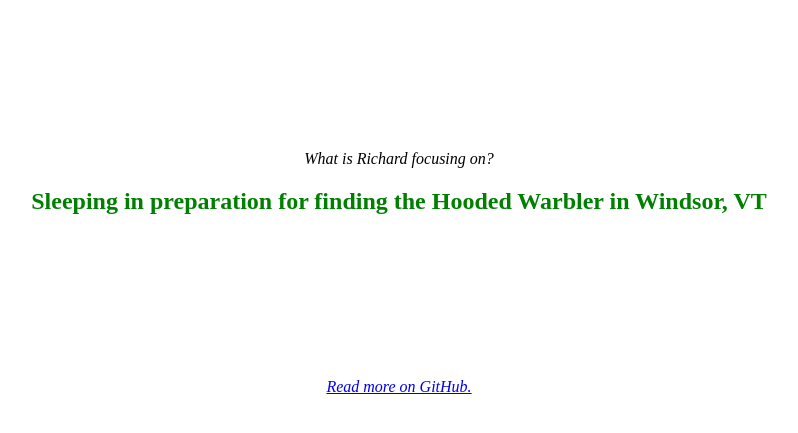
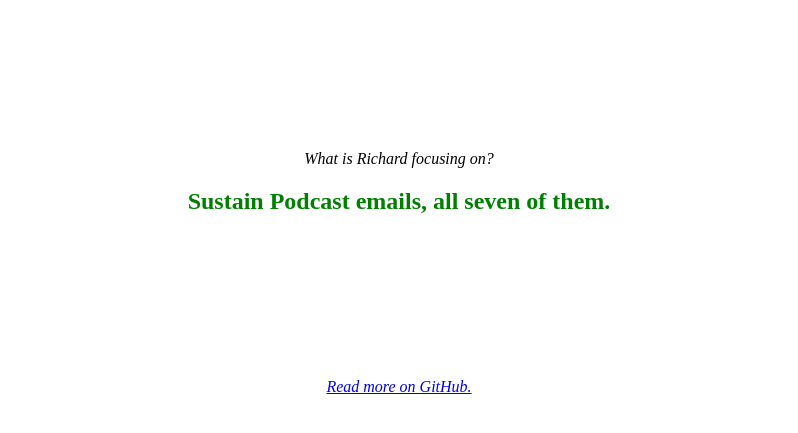
Before and after one commit to RichardLitt/what-is-richard-doing-now, a Jekyll site: the page built from index.md, in a window 1280 px wide. Shown: the top 433 px of the page, without its empty margins (241-1039 px from the left). Built offline with Jekyll 4.4.1, drawn with Linux system fonts in a browser that asks for light colours; our own code applies the rules of GitHub Pages for plain Markdown files.

Commit message:
Adding current task

```diff
--- a/index.md
+++ b/index.md
@@ -5,7 +5,7 @@ project:
 
 What is Richard focusing on?
 
-## Sleeping in preparation for finding the Hooded Warbler in Windsor, VT
+## Sustain Podcast emails, all seven of them.
 
 {% if page.project %}
   {% assign project = site.data.projects[page.project] %}
```
Also changed, not shown: todo.md (+1 -1 lines).
